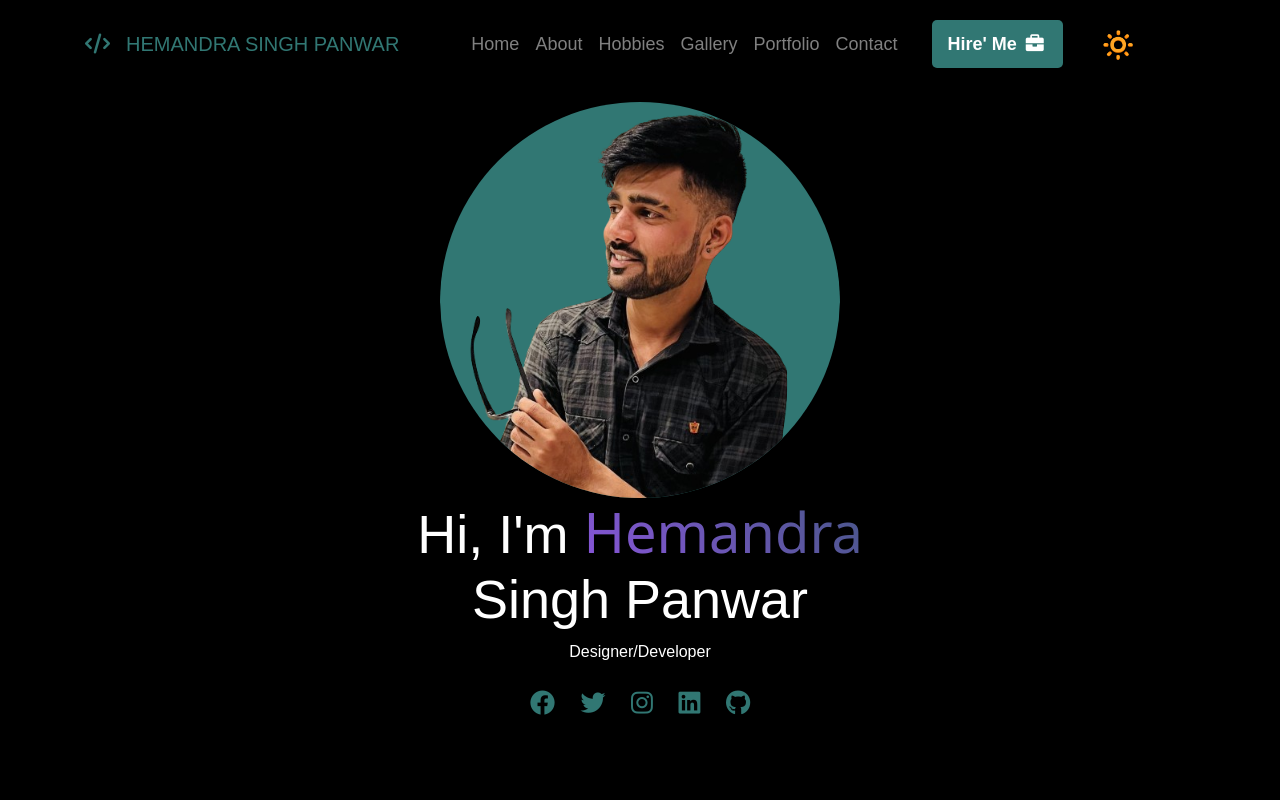
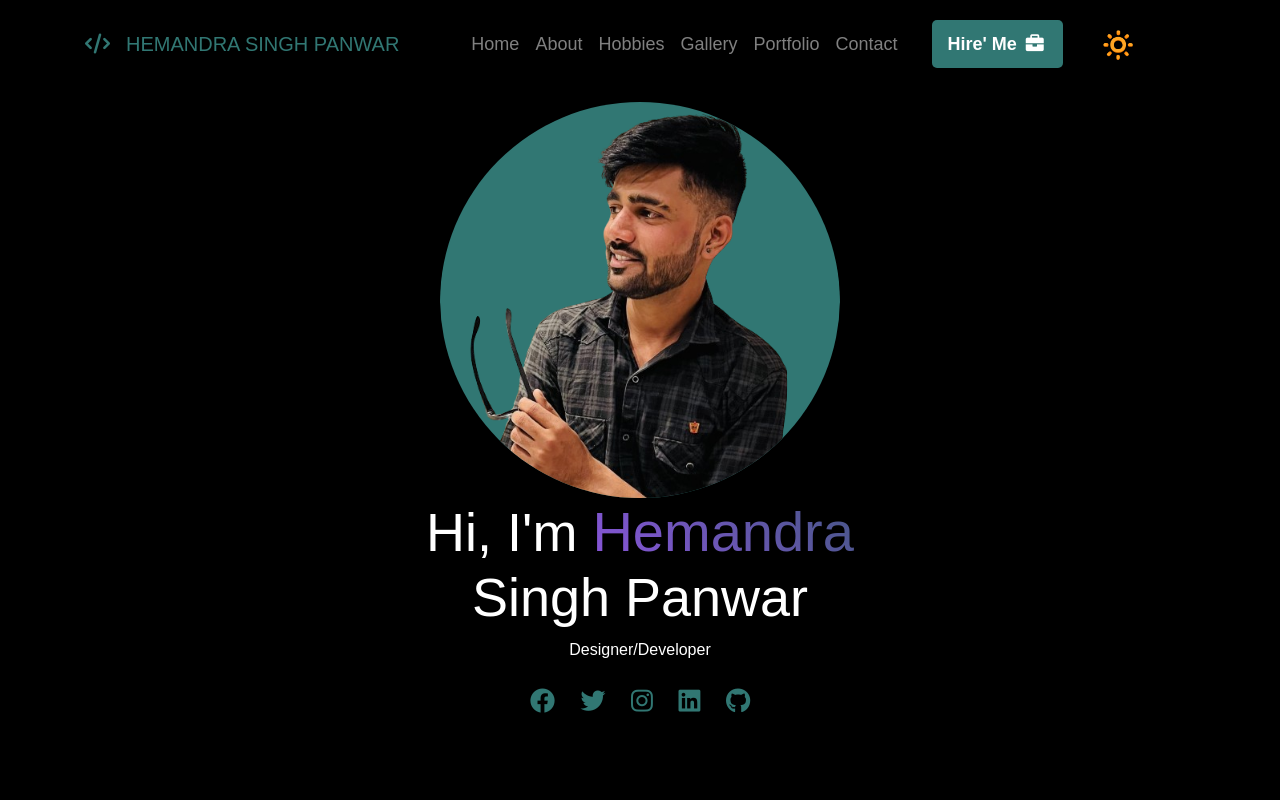
Before and after one commit to hemandrasingh/My-Portfolio, a plain HTML site: page index.html in a window 1280 px wide. Shown: the top 800 px of the page. Drawn offline with nearby package versions, Linux system fonts and the light colour scheme.

Commit message:
Add files via upload

```diff
--- a/index.css
+++ b/index.css
@@ -123,7 +123,7 @@
             -webkit-background-clip: text;
             background-clip: text;
             animation: textGradient 1.5s ease-in-out infinite;
-            font-family:'Segoe UI', Tahoma, Geneva, Verdana, sans-serif;
+            font-family: sans-serif;
         }
         .social-icons a {
             font-size: 25px;
```
